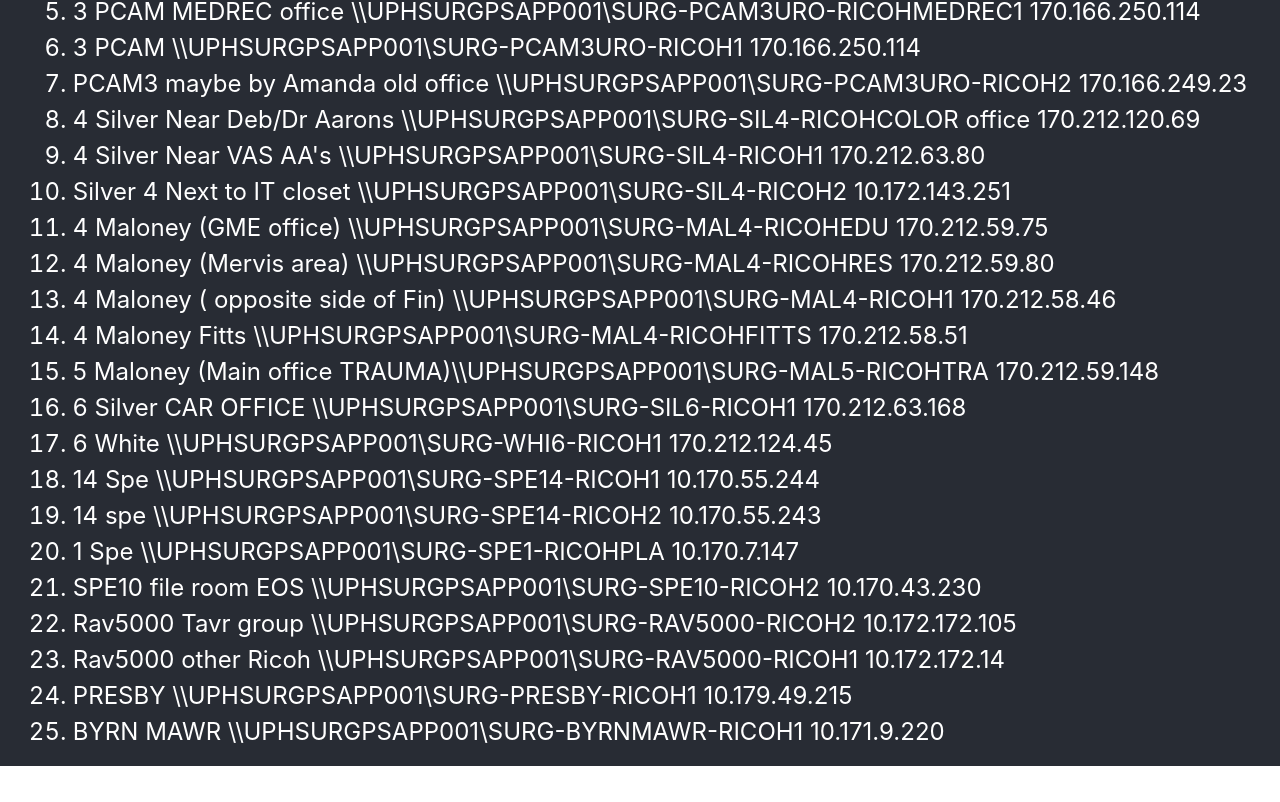
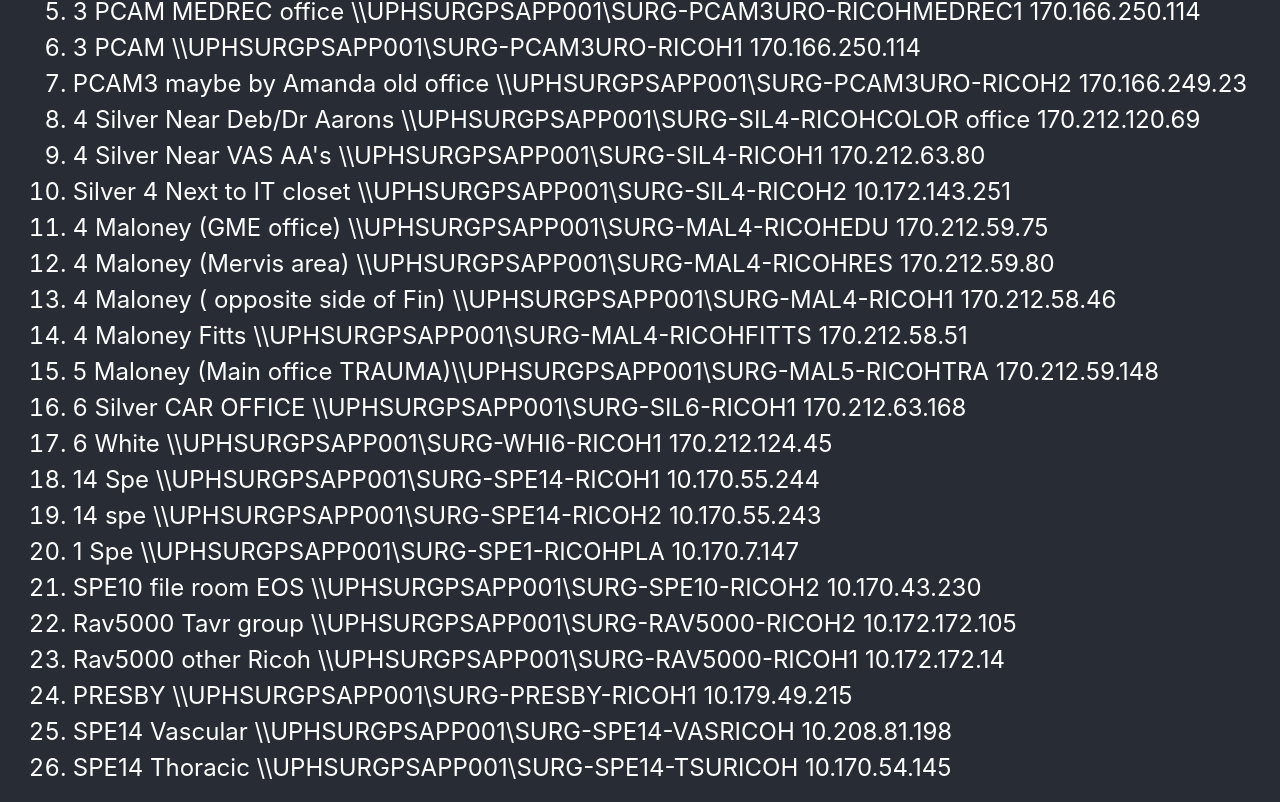
Before and after one commit to TimMitzen/surgery, a React (Create React App) app: page /ricoh in a window 1280 px wide. Shown: the part 299-1101 px from the top of the page. Before the commit the page ends 1065 px from the top, so only its background shows below. Built offline with nearby package versions, Linux system fonts and the light colour scheme.

Commit message:
Update Ricoh.js
Added spe14 ricohs

```diff
--- a/src/components/Ricoh.js
+++ b/src/components/Ricoh.js
@@ -109,7 +109,10 @@ const Ricoh = () => {
           PRESBY   \\UPHSURGPSAPP001\SURG-PRESBY-RICOH1 10.179.49.215
         </li>
         <li className="list">
-          BYRN MAWR  \\UPHSURGPSAPP001\SURG-BYRNMAWR-RICOH1 10.171.9.220
+         SPE14 Vascular  \\UPHSURGPSAPP001\SURG-SPE14-VASRICOH 10.208.81.198
+        </li>
+         <li className="list">
+         SPE14 Thoracic  \\UPHSURGPSAPP001\SURG-SPE14-TSURICOH 10.170.54.145
         </li>
       </ol>
     </div>
```
